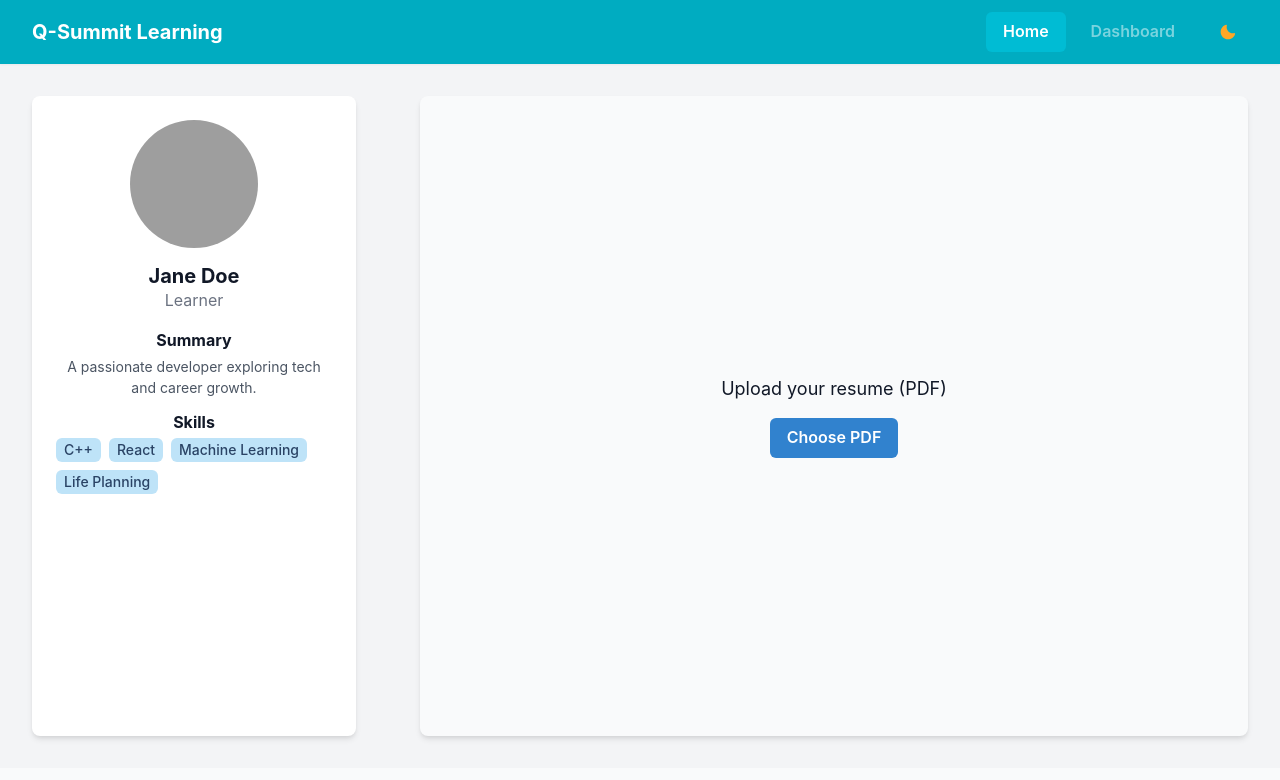
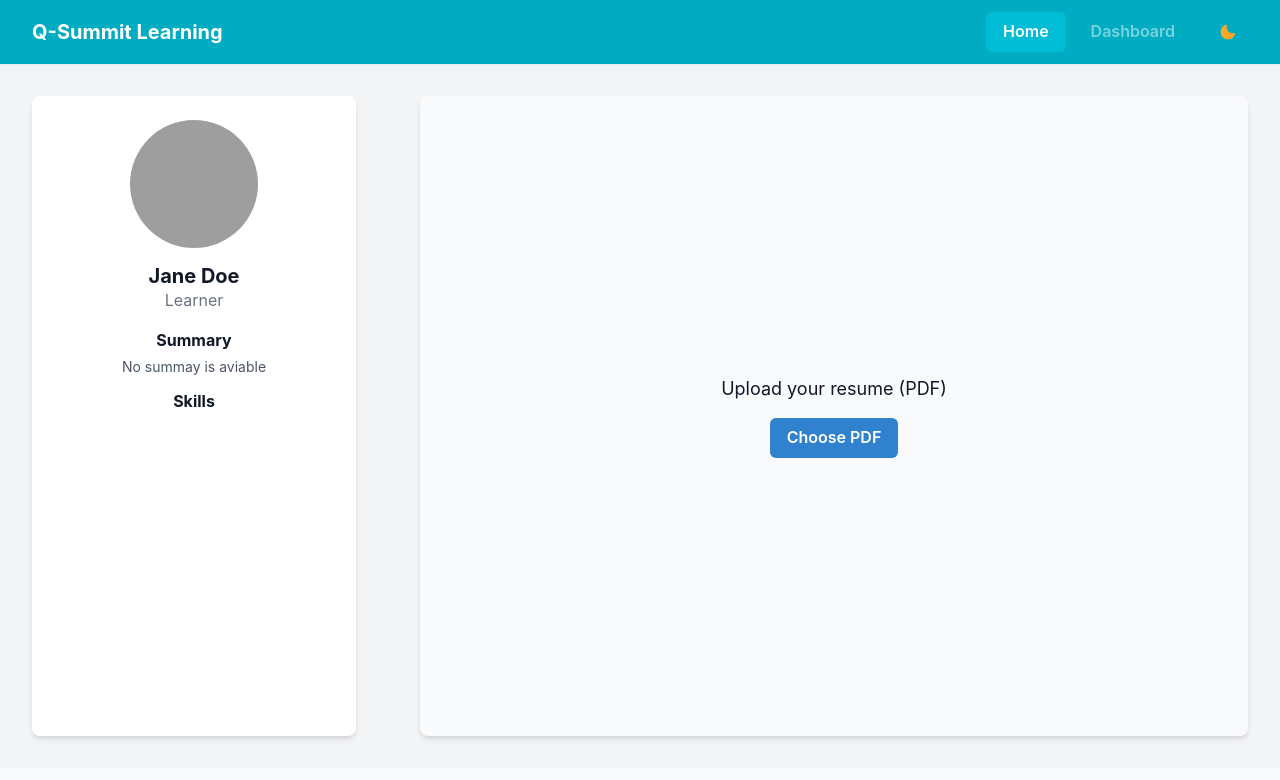
Before and after one commit to harshithn31/Q_hack, a React (Vite) app in the folder frontend/: page / in a window 1280 px wide. Shown: the top 780 px of the page. Built offline with nearby package versions, Linux system fonts and the light colour scheme; grey boxes are pictures that could not be loaded.

Commit message:
Fix profileData initialisation.

```diff
--- a/frontend/src/components/ProfileCard.jsx
+++ b/frontend/src/components/ProfileCard.jsx
@@ -16,7 +16,7 @@ export default function ProfileCard({ data= {} }) {
       <Text color="gray.500" mb={4}>Learner</Text>
 
       <VStack align="start" spacing={3}>
-        <Box>
+        <Box w="100%">
           <Text fontWeight="bold" mb={1}>Summary</Text>
           <Text color="gray.600" fontSize="sm">{summary}</Text>
         </Box>
--- a/frontend/src/pages/MainPage.jsx
+++ b/frontend/src/pages/MainPage.jsx
@@ -20,8 +20,8 @@ export default function MainPage() {
 	const [profileData, setProfileData] = useState({
 		name: "Jane Doe",
 		avatarUrl: "https://bit.ly/broken-link",
-		summary: "A passionate developer exploring tech and career growth.",
-		skills: ["C++", "React", "Machine Learning", "Life Planning"],
+		summary: "No summay is aviable",
+		skills: [],
 	});
 
   const handleUpload = async (file) => {
```
